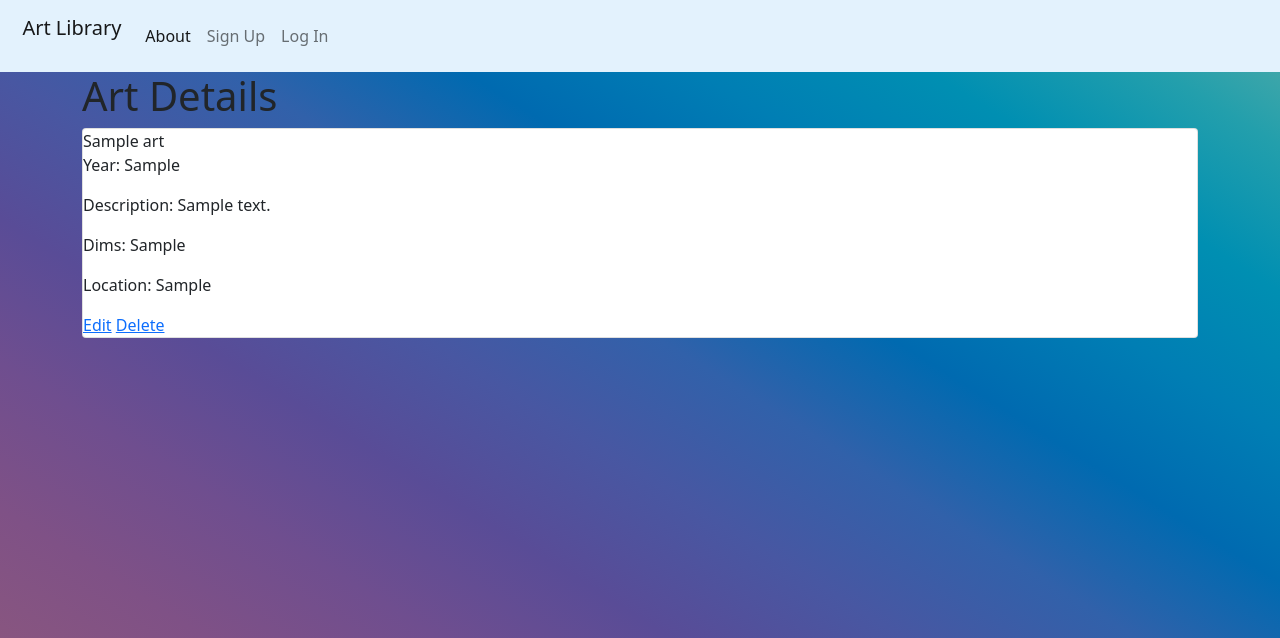
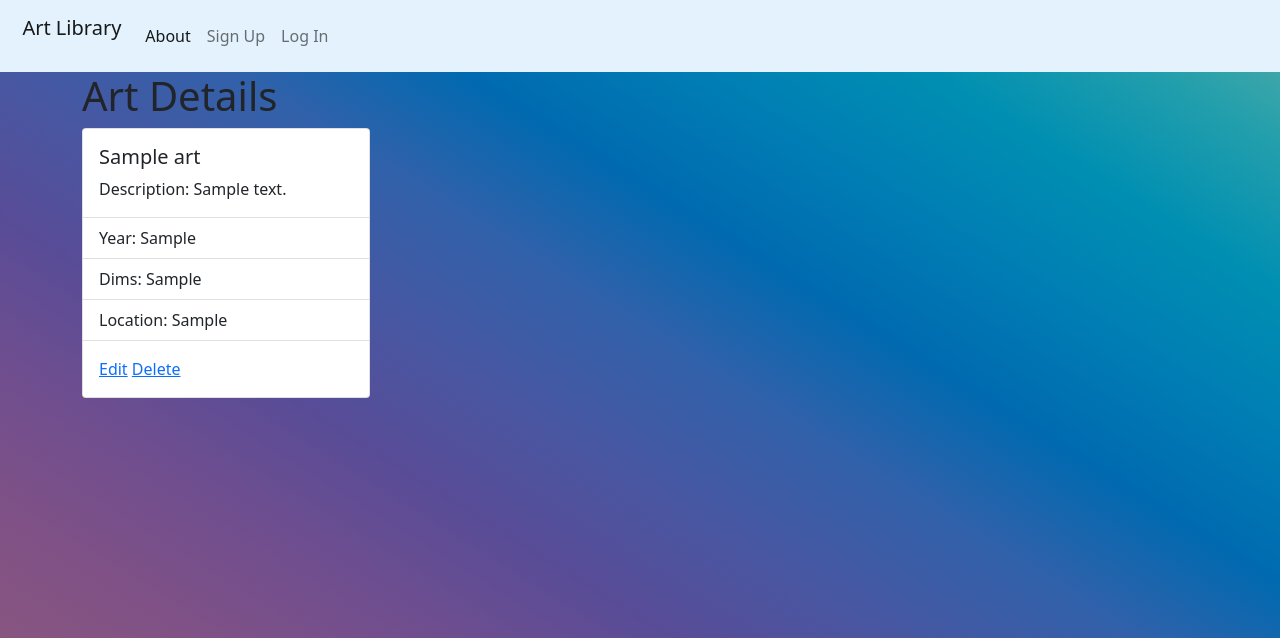
Before and after one commit to alejandracampero/painting_collector, a Django app: page /art/1/ in a window 1280 px wide. Shown: the top 638 px of the page. Run offline with Django 3.2, Linux system fonts and the light colour scheme; tables that the repository leaves empty hold one stand-in row (values such as "Sample post").

Commit message:
add bootstrap card to art details

```diff
--- a/main_app/templates/main_app/art_detail.html
+++ b/main_app/templates/main_app/art_detail.html
@@ -3,21 +3,20 @@
 
 <h1>Art Details</h1>
 
-<div class="row">
-  <div class="col s6 col-offset-3">
-    <div class="card">
-      <div class="card-content">
-        <span class="card-title">{{ art.title }}</span>
-        <p>Year: {{ art.year }}</p>
-        <p>Description: {{ art.description }}</p>
-        <p>Dims: {{ art.dims }}</p>
-        <p>Location: {{ art.location }}</p>
-      </div>
-      <div class="card-action">
-        <a href="{% url 'art_update' art.id %}">Edit</a>
-        <a href="{% url 'art_delete' art.id %}">Delete</a>
-      </div>
-    </div>
+
+<div class="card" style="width: 18rem;">
+  <div class="card-body">
+    <h5 class="card-title">{{ art.title }}</h5>
+    <p class="card-text">Description: {{ art.description }}</p>
+  </div>
+  <ul class="list-group list-group-flush">
+    <li class="list-group-item">Year: {{ art.year }}</li>
+    <li class="list-group-item">Dims: {{ art.dims }}</li>
+    <li class="list-group-item">Location: {{ art.location }}</li>
+  </ul>
+  <div class="card-body">
+    <a href="{% url 'art_update' art.id %}">Edit</a>
+    <a href="{% url 'art_delete' art.id %}">Delete</a>
   </div>
 </div>
 {% endblock %}
```
Also changed, not shown: main_app/templates/main_app/art_list.html (+5 -5 lines).
